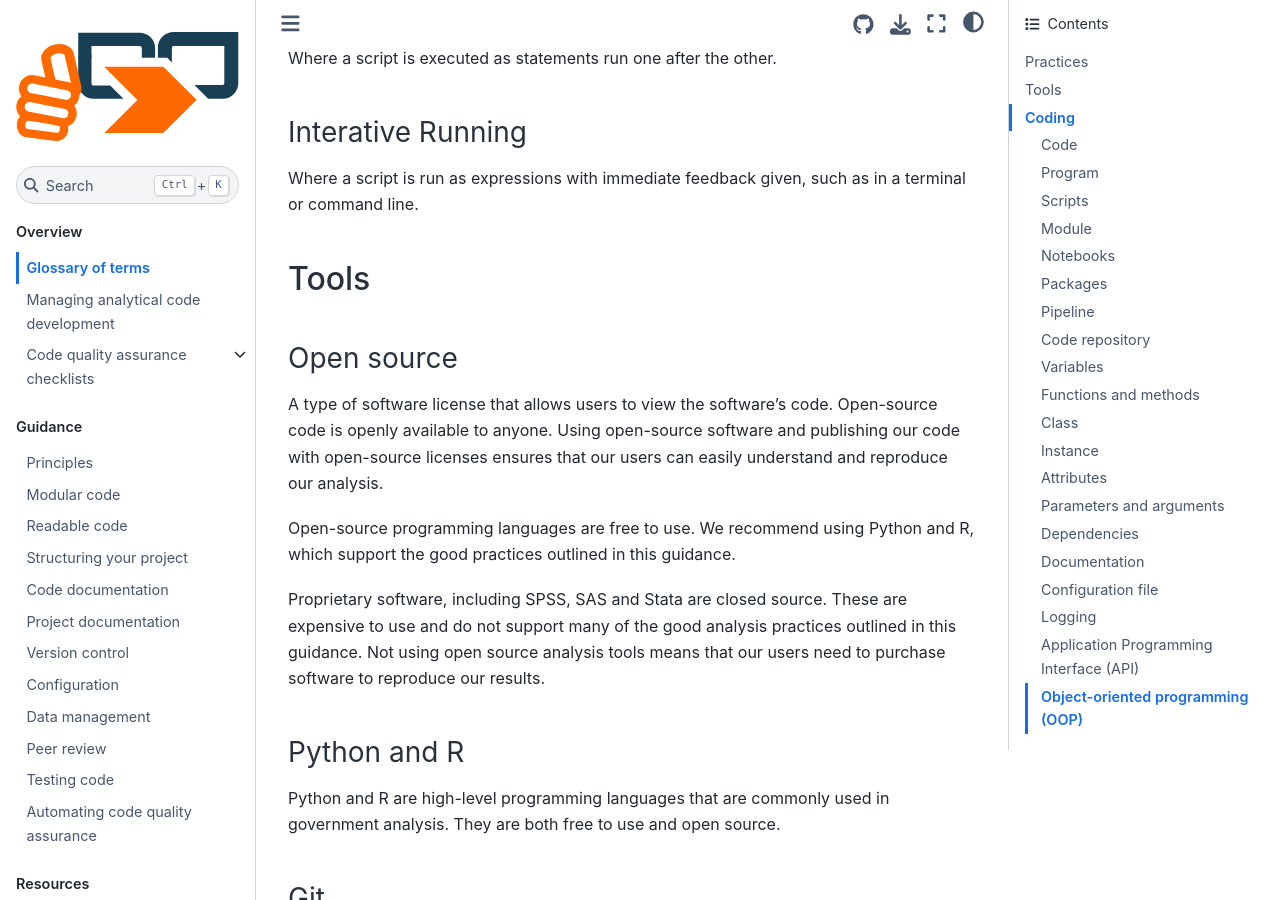
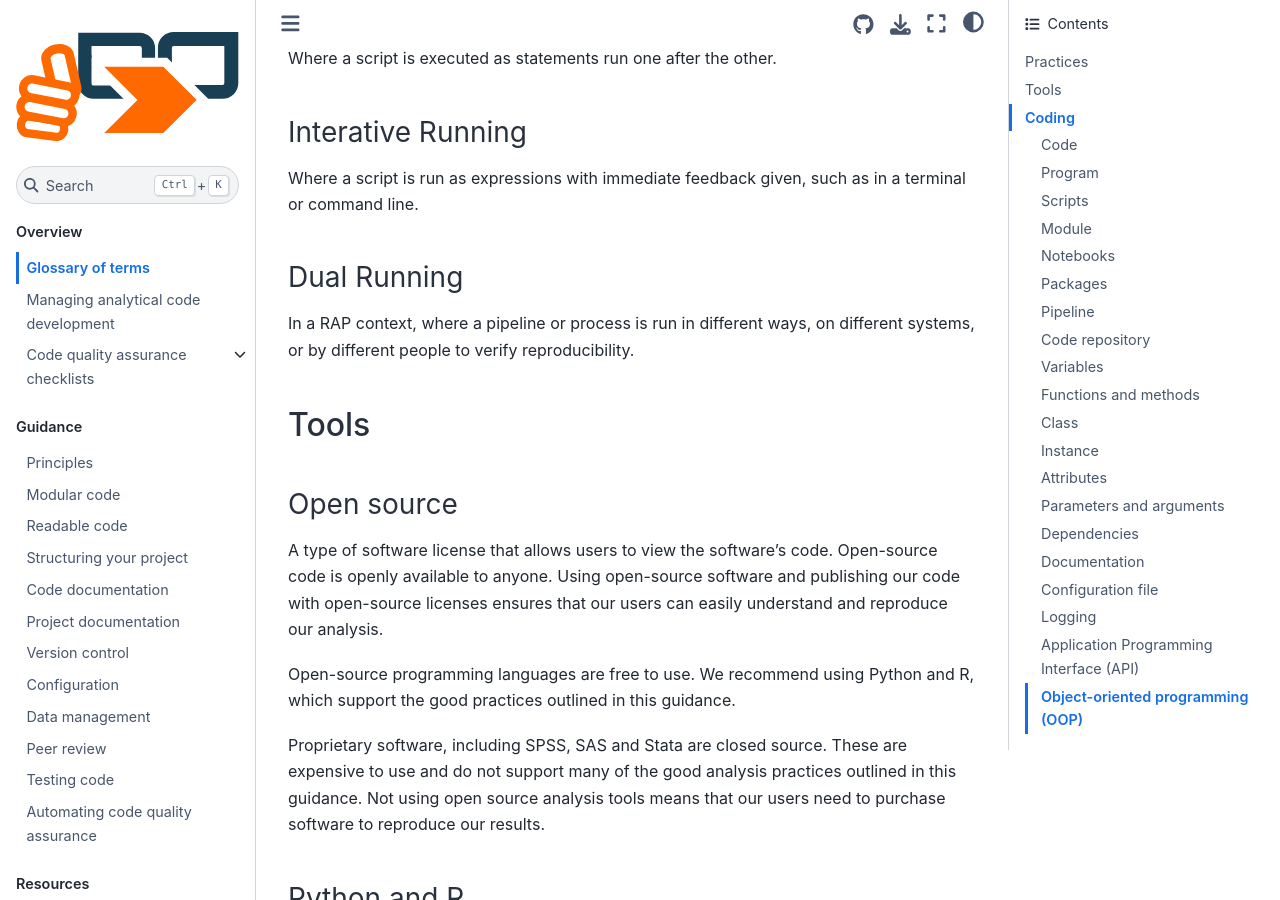
Before and after one commit to best-practice-and-impact/qa-of-code-guidance, a Jupyter Book: the page built from book/glossary.md, in a window 1280 px wide and 900 px high, scrolled down 1876 px. Built offline with Jupyter Book 1.0.4 settings and Sphinx 7.4.7 and the Sphinx Book theme 1.1.4, drawn with Linux system fonts in a browser that asks for light colours.

Commit message:
add RAP dual running definition

```diff
--- a/book/glossary.md
+++ b/book/glossary.md
@@ -69,6 +69,11 @@ Where a script is executed as statements run one after the other.
 ### Interative Running
 
 Where a script is run as expressions with immediate feedback given, such as in a terminal or command line.
+
+
+### Dual Running
+
+In a RAP context, where a pipeline or process is run in different ways, on different systems, or by different people to verify reproducibility.
 
 
 ## Tools
```
